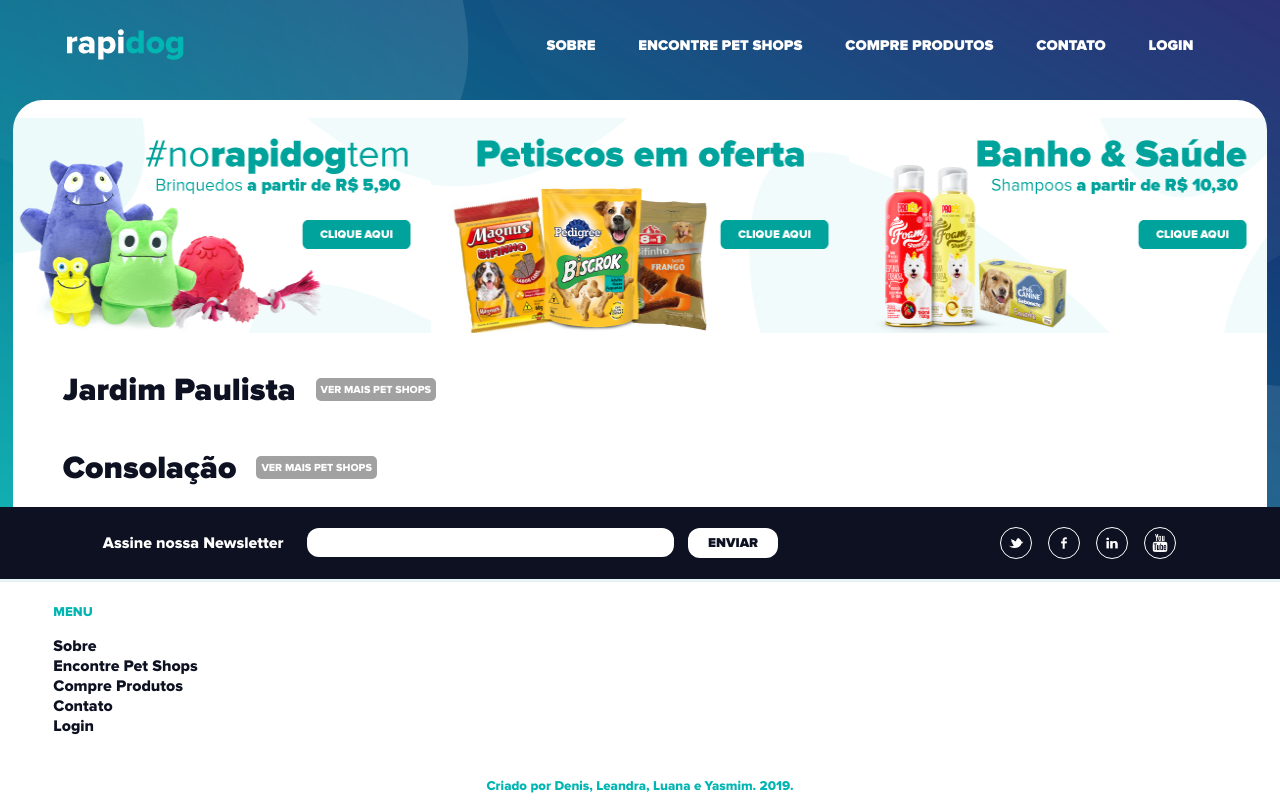
After one commit to denisgodoy/rapidog, a Django app: template rapidog/templates/petshops.html in a window 1280 px wide. The commit adds this page. Run offline with Django 3.2, Linux system fonts and the light colour scheme; the template is opened without the code that fills it, so the values that code supplies are empty.

Commit message:
criar e estilizar página petshops.html

```diff
--- a/rapidog/static/style.css
+++ b/rapidog/static/style.css
@@ -444,3 +444,104 @@ p {
     padding-top: 150px;
     width:70%;
 }
+
+#lojas {
+    align-content: center;
+    background-image: url(imagens/op2_header.png);
+    background-position: center center;
+    background-size: cover;
+    display: flex;
+    height: auto;
+    justify-content: center;
+    width: 100%;
+     /* parallax */
+    background-attachment: fixed;
+    background-repeat: no-repeat;
+}
+
+#loja {
+    align-items: center;
+    border-radius: 20px;
+    display: flex;
+    flex-direction: column;
+    height: 230px;
+    margin: 0 0 25px 28px;
+    width: 300px;
+    cursor: pointer;
+}
+
+#loja:hover {
+    box-shadow: 5px 5px 15px  rgb(219, 219, 219);
+}
+
+.tabelaLojas {
+    background-color: white;
+    border-top-left-radius: 30px;
+    border-top-right-radius: 30px;
+    display: flex;
+    flex-direction: column;
+    height: auto;
+    margin-top: 100px;
+    width: 98%;
+}
+
+.tabelaLojas h1 {
+    color: #0E1122;
+    margin-top: 5px;
+    padding-left: 50px;
+}
+
+.displayLojas {
+    display: flex;
+    flex-flow: row wrap;
+    height: auto;
+    width: 100%;
+}
+
+.divBairro {
+    align-items: center;
+    display: flex;
+    flex-flow: row;
+}
+
+.ancoraBairro {
+    background-color: rgb(161, 161, 161);
+    border-radius: 5px;
+    color: white;
+    font-family: Proxima Nova Xbold;
+    font-size: 8pt;
+    margin-left: 20px;
+    padding: 5px;
+    text-decoration: none;
+    text-transform: uppercase;
+}
+
+.lojaNome {
+    color: #0E1122;
+    font-family: Proxima Nova Xbold;
+    font-size: 20pt;
+    padding-left: 30px;
+    padding-right: 30px;
+    margin-bottom: 4px;
+}
+
+.lojaBairro {
+    color: gray;
+    font-family: Proxima Nova Xbold;
+    font-size: 10pt;
+    margin-top: 0;
+}
+
+.loja {
+    color: #0E1122;
+    font-family: Proxima Nova Xbold;
+    font-size: 24pt;
+    text-align: center;
+    margin-top: 15px;
+}
+
+#loja img {
+    width: 90%;
+    height: 70%;
+    margin-top: 5px;
+}
--- /dev/null
+++ b/rapidog/templates/petshops.html
@@ -0,0 +1,44 @@
+{% extends 'layout.html' %}
+{% load static %}
+
+{% block content %}
+<main id="lojas">
+    <div class="tabelaLojas">
+        <div class=divBanners>
+            <div>
+                <img src="{% static 'imagens/banner1.png' %}" alt="">
+            </div>
+            <div>
+                <img src="{% static 'imagens/banner2.png' %}" alt="">
+            </div>
+            <div>
+                <img src="{% static 'imagens/banner3.png' %}" alt="">
+            </div>
+        </div>
+        <div class="divBairro">
+            <h1>Jardim Paulista</h1>
+            <a href="" class="ancoraBairro">Ver mais pet shops</a>
+        </div>
+        <div class=displayLojas>
+            {% for loja in jdPaulista %}
+            <div id="loja">
+                <img src="../{{loja.logotipo.url}}" alt=""></img>
+                <p class="lojaNome">{{loja.nome_loja}}</p>
+            </div>
+            {% endfor %}
+        </div>
+        <div class="divBairro">
+            <h1>Consolação</h1>
+            <a href="" class="ancoraBairro">Ver mais pet shops</a>
+        </div>
+        <div class=displayLojas>
+            {% for loja in consolacao %}
+            <div id="loja">
+                <img src="../{{loja.logotipo.url}}" alt=""></img>
+                <p class="lojaNome">{{loja.nome_loja}}</p>
+            </div>
+            {% endfor %}
+        </div>
+    </div>
+</main>
+{% endblock %}
```
